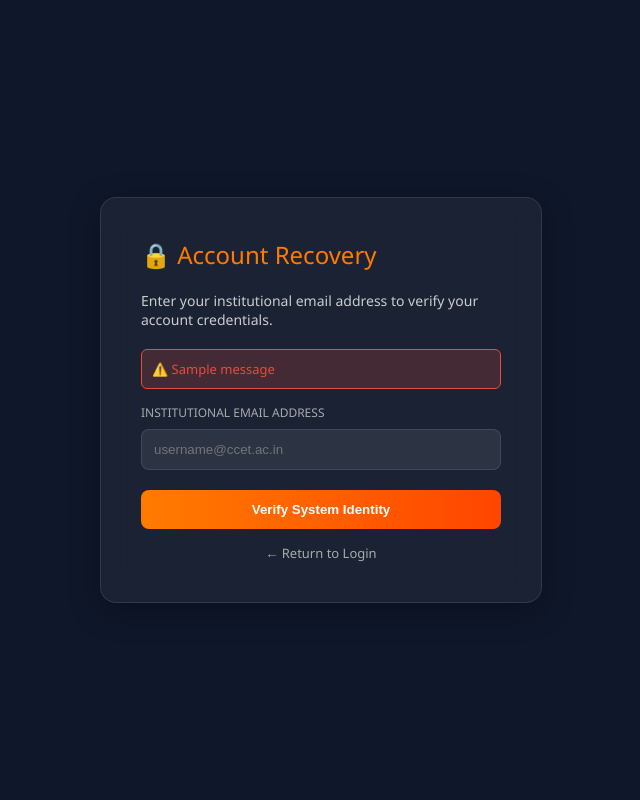
After one commit to Ayush-Garg-CSE/ccet-academic-portal, a Flask app: page /forgot_password in a window 1280 px wide. The commit adds this page. Shown: the whole page, without its empty margins (319-959 px from the left). Run offline with Flask 3, Linux system fonts and the light colour scheme; tables that the repository leaves empty hold one stand-in row (values such as "Sample post"); one stand-in notice (Sample message) is shown.

Commit message:
Fix password recovery routes and layout positioning bugs

```diff
--- a/app.py
+++ b/app.py
@@ -1,4 +1,4 @@
-from flask import Flask, request, render_template, session, redirect, flash
+from flask import Flask, request, render_template, session, redirect, flash, url_for
 import sqlite3
 
 app = Flask(__name__)
@@ -42,7 +42,10 @@ def login():
         session['user_data'] = user_data
         return render_template("dashboard.html", user=user_data)
     else:
-        return "Access Denied. Invalid credentials or role."
+        # 1. Flash the error message into the session
+        flash("Access Denied. Invalid credentials or role.", "login_error")
+        # 2. Redirect back to the homepage so they stay on the same screen
+        return redirect(url_for('home'))
 
 # --- 3. STUDENT / FACULTY DASHBOARD ---
 @app.route("/dashboard")
@@ -91,8 +94,49 @@ def add_notice():
     # If GET request, render the separated admin HTML template file instead
     return render_template("admin_notice.html")
 
-if __name__ == "__main__":
-    app.run(debug=True)
+# --- 6. FORGOT PASSWORD: STEP 1 (EMAIL VERIFICATION) ---
+@app.route("/forgot-password", methods=["GET", "POST"])
+@app.route("/forgot_password", methods=["GET", "POST"]) # Handles both dash and underscore versions!
+def forgot_password():
+    if request.method == "POST":
+        email = request.form.get("email")
+
+        conn = get_db_connection()
+        user = conn.execute("SELECT * FROM users WHERE email = ?", (email,)).fetchone()
+        conn.close()
+
+        if user:
+            session['reset_email'] = email
+            return redirect(url_for('reset_password'))
+        else:
+            flash("This email is not registered in our campus database.", "login_error")
+            return redirect(url_for('forgot_password'))
+
+    return render_template("forgot_password.html")
+
+
+# --- 7. FORGOT PASSWORD: STEP 2 (DATABASE OVERWRITE) ---
+@app.route("/reset-password", methods=["GET", "POST"])
+@app.route("/reset_password", methods=["GET", "POST"]) # Handles both dash and underscore versions!
+def reset_password():
+    if 'reset_email' not in session:
+        return redirect(url_for('home'))
+
+    if request.method == "POST":
+        new_password = request.form.get("password")
+        email = session['reset_email']
+
+        conn = get_db_connection()
+        conn.execute("UPDATE users SET password = ? WHERE email = ?", (new_password, email))
+        conn.commit()
+        conn.close()
+
+        session.pop('reset_email', None)
+        flash("Password updated successfully! Please login with your new credentials.", "success")
+        return redirect(url_for('home'))
+
+    return render_template("reset_password.html")
+
 # -------------------------
 # Workflow page
 # -------------------------
@@ -261,7 +305,7 @@ def syllabus():
     if not user_data:
         return redirect("/")
 
-    action = request.args.get("action")   # <-- capture ?action=view
+    action = request.args.get("action")
     syllabus_data = []
 
     if action == "view":
@@ -385,6 +429,7 @@ def settings():
         action=action,
         profile=profile_info
     )
+
 #-------
 #Log Out
 #-------
@@ -394,5 +439,6 @@ def logout():
     flash("Logged out successfully!", "success")
     return redirect("/")
 
+# --- THE EXECUTION CONTEXT BLOCK BELONGS AT THE VERY END ---
 if __name__ == "__main__":
     app.run(debug=True)
--- /dev/null
+++ b/templates/forgot_password.html
@@ -0,0 +1,47 @@
+<!DOCTYPE html>
+<html lang="en">
+<head>
+    <meta charset="UTF-8">
+    <title>CCET Portal - Identify Account</title>
+    <style>
+        body { background: #0f172a; font-family: 'Segoe UI', sans-serif; display: flex; justify-content: center; align-items: center; height: 100vh; margin: 0; }
+        .glass-box { background: rgba(255, 255, 255, 0.05); backdrop-filter: blur(15px); border: 1px solid rgba(255, 255, 255, 0.1); padding: 40px; border-radius: 16px; width: 360px; color: white; box-shadow: 0 8px 32px rgba(0,0,0,0.3); }
+        h2 { margin-top: 0; color: #ff7b00; font-weight: 500; }
+        p { color: #ccc; font-size: 14px; margin-bottom: 20px; }
+        .input-group { margin-bottom: 20px; }
+        label { display: block; margin-bottom: 8px; font-size: 12px; color: #aaa; text-transform: uppercase; }
+        input { width: 100%; padding: 12px; background: rgba(255,255,255,0.08); border: 1px solid rgba(255,255,255,0.1); border-radius: 8px; color: white; box-sizing: border-box; }
+        .btn { width: 100%; padding: 12px; background: linear-gradient(90deg, #ff7b00, #ff4500); border: none; border-radius: 8px; color: white; font-weight: bold; cursor: pointer; transition: 0.3s; }
+        .btn:hover { opacity: 0.9; transform: translateY(-1px); }
+        .links { text-align: center; margin-top: 15px; font-size: 13px; }
+        .links a { color: #aaa; text-decoration: none; }
+        .links a:hover { color: #ff7b00; }
+        .flash-msg { background: rgba(231, 76, 60, 0.2); border: 1px solid #e74c3c; color: #e74c3c; padding: 10px; border-radius: 6px; margin-bottom: 15px; font-size: 13px; }
+    </style>
+</head>
+<body>
+    <div class="glass-box">
+        <h2>🔒 Account Recovery</h2>
+        <p>Enter your institutional email address to verify your account credentials.</p>
+
+        {% with messages = get_flashed_messages() %}
+            {% if messages %}
+                {% for message in messages %}
+                    <div class="flash-msg">⚠️ {{ message }}</div>
+                {% endfor %}
+            {% endif %}
+        {% endwith %}
+
+        <form method="POST">
+            <div class="input-group">
+                <label>Institutional Email Address</label>
+                <input type="email" name="email" placeholder="username@ccet.ac.in" required>
+            </div>
+            <button type="submit" class="btn">Verify System Identity</button>
+        </form>
+        <div class="links">
+            <a href="/">← Return to Login</a>
+        </div>
+    </div>
+</body>
+</html>
```
Also changed, not shown: templates/index.html (+33 -1 lines), templates/reset_password.html (added, +31 -0 lines), users.db.
